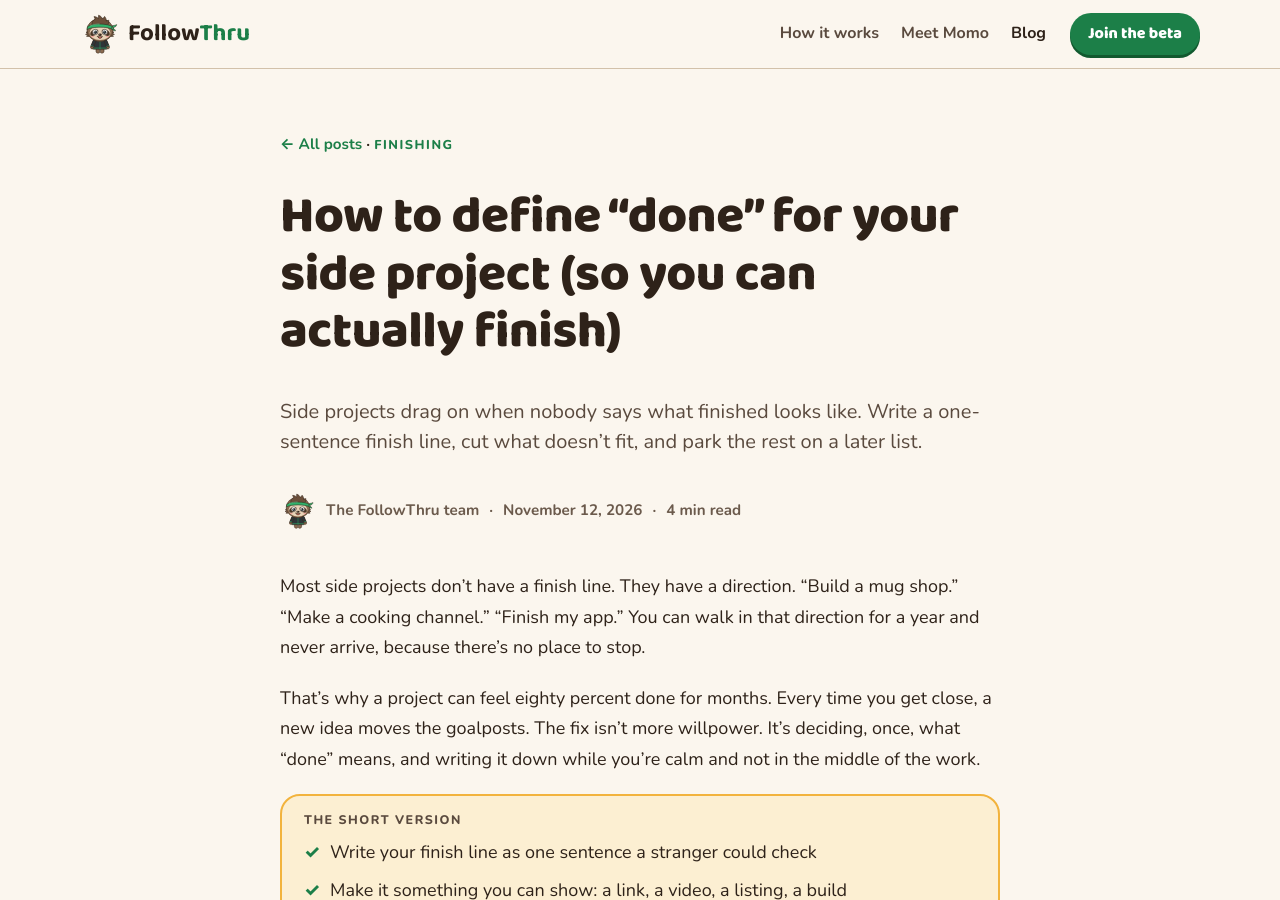
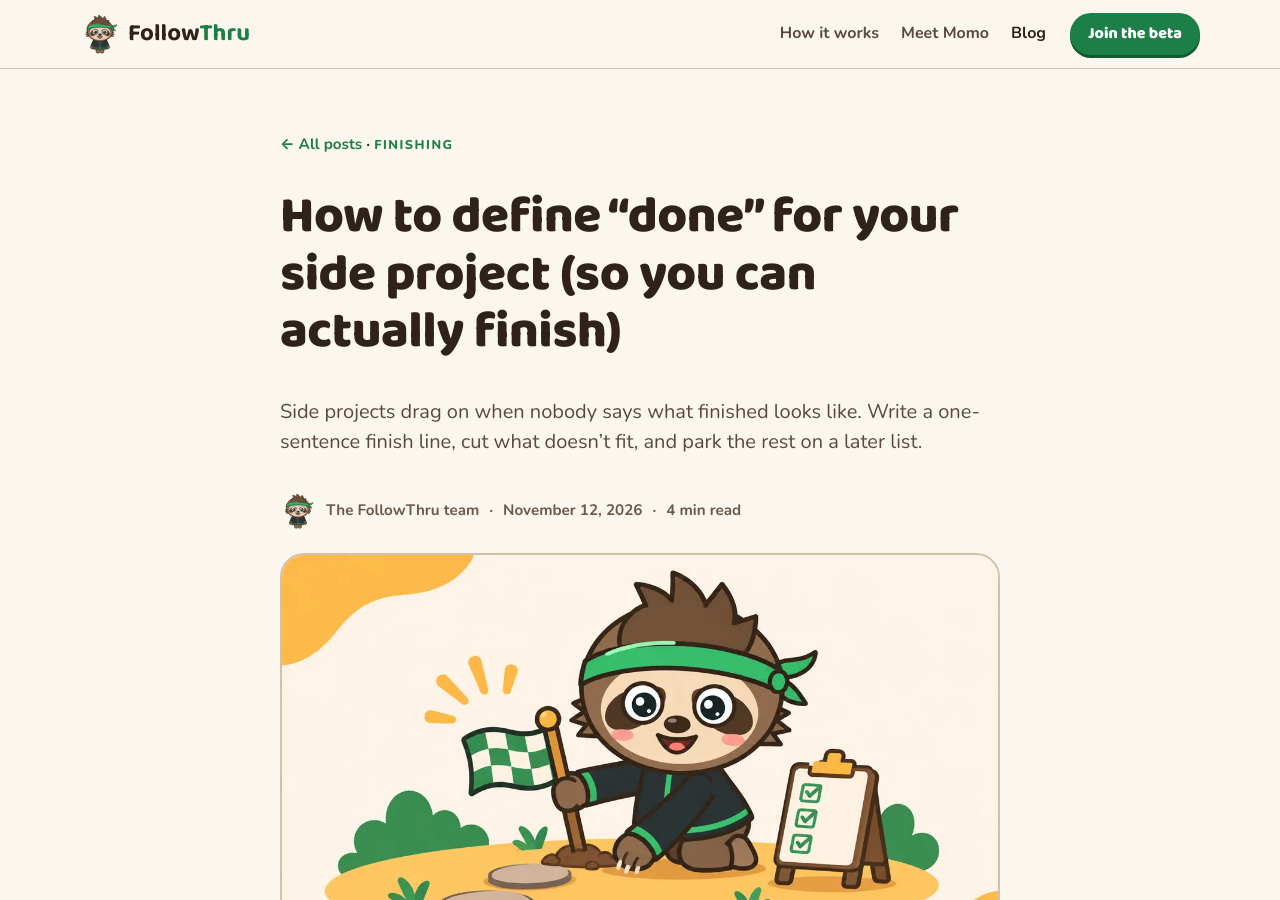
Before and after one commit to trielephant-star/followthru-legal, a Jekyll site: the page built from _posts/2026-11-12-define-done-for-your-side-project.md, in a window 1280 px wide and 900 px high. Built offline with Jekyll 4.4.1, drawn with Linux system fonts in a browser that asks for light colours.

Commit message:
Add the header image to the define-done post
Co-Authored-By: Claude Opus 5.5 <noreply@anthropic.com>

```diff
--- a/_posts/2026-11-12-define-done-for-your-side-project.md
+++ b/_posts/2026-11-12-define-done-for-your-side-project.md
@@ -2,6 +2,8 @@
 title: "How to define “done” for your side project (so you can actually finish)"
 description: "Side projects drag on when nobody says what finished looks like. Write a one-sentence finish line, cut what doesn’t fit, and park the rest on a later list."
 category: Finishing
+image: /assets/blog/define-done-for-your-side-project.webp
+image_alt: "Momo the sloth planting a green finish flag at the end of a short stepping-stone path, next to a checklist board with three ticks."
 faq:
   - q: "How do I know when my side project is done?"
     a: "It is done when it meets the finish line you wrote down at the start, not when it feels perfect. A good finish line is one sentence and describes something a stranger could see or use, such as a live link, a first published video, or a shop with five products for sale. If it meets the sentence, you ship, even if you still have ideas."
```
